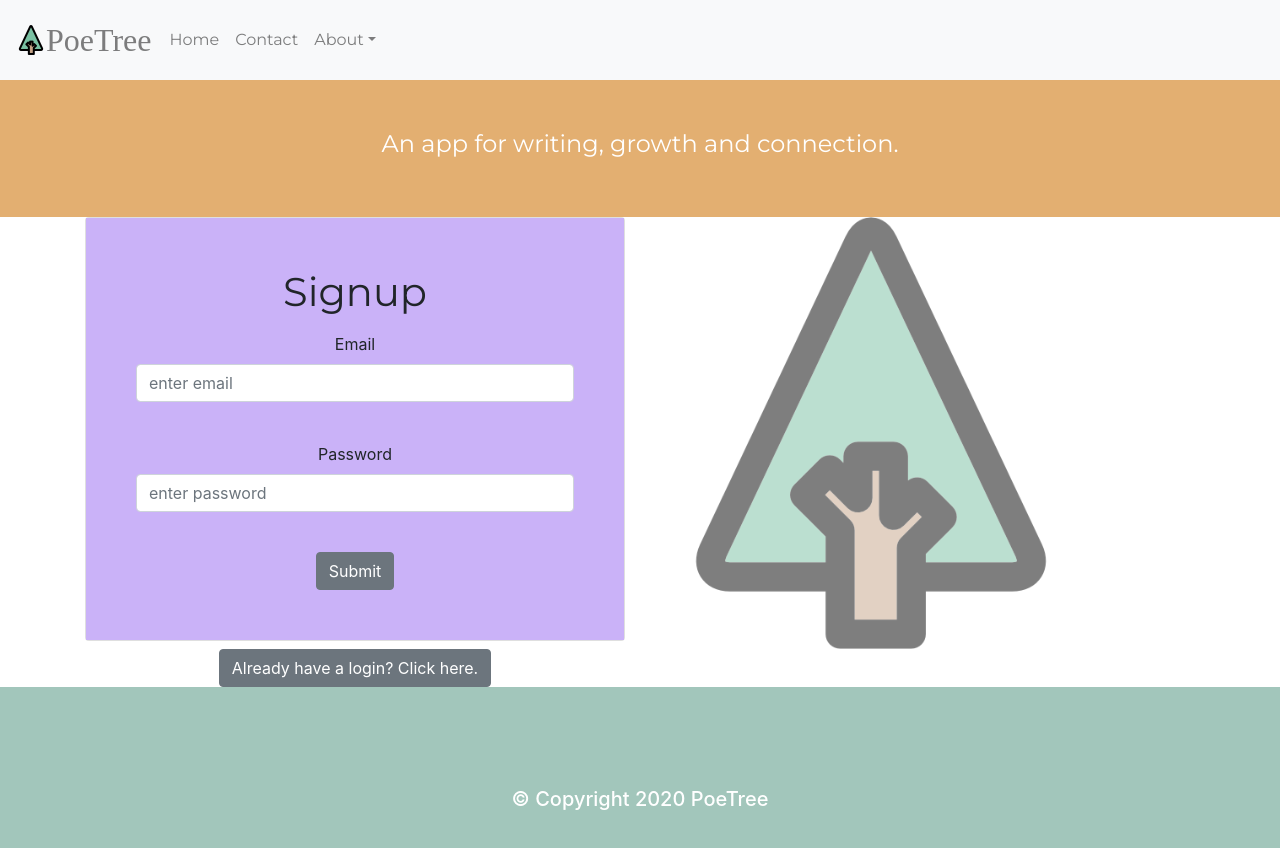
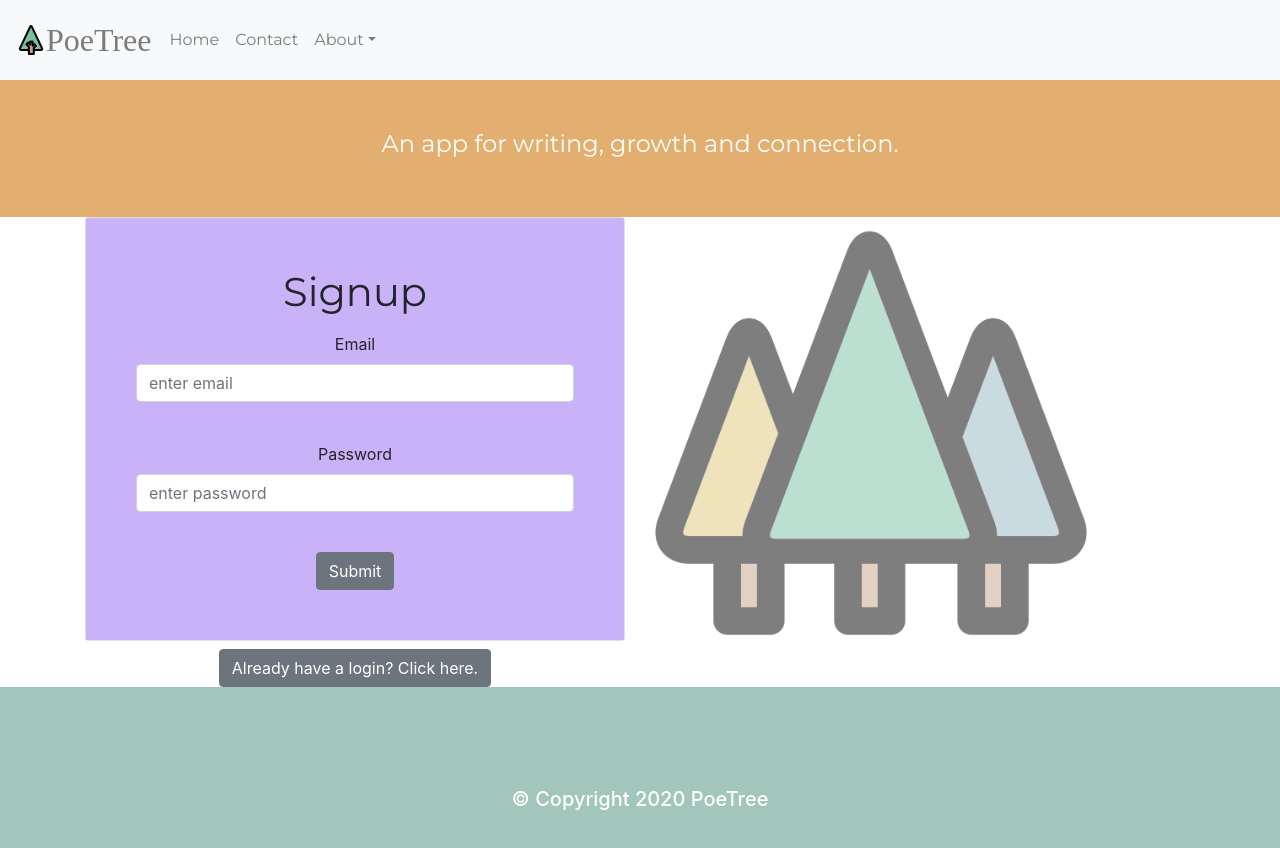
Before and after one commit to stirey/poetree-v2-client, a React (Create React App) app: page / in a window 1280 px wide. Shown: the top 848 px of the page. Built offline with nearby package versions, Linux system fonts and the light colour scheme; a web font is replaced by a local one.

Commit message:
commit for deploy to heroku

```diff
--- a/src/components/auth/Auth.tsx
+++ b/src/components/auth/Auth.tsx
@@ -4,7 +4,7 @@ import { Container, Row, Col, Button, CardImg, Card} from 'reactstrap';
 import Login from './Login';
 import Register from './Register';
 import Forest from '../assets/forest.png';
-import Tree from '../assets/tree.png';
+
 
 type AuthStates = {
     email: string;
@@ -79,7 +79,7 @@ class Auth extends React.Component<{updateToken: any}, AuthStates> {
 
 
                     <Col className="treeCol">
-                    <CardImg type="image" className="treeIconHome" top width="100%" src={Tree} alt="image of a tree" />
+                    <CardImg type="image" className="treeIconHome" top width="100%" src={Forest} alt="image of a tree" />
                     </Col>
 
             </Row>
```
